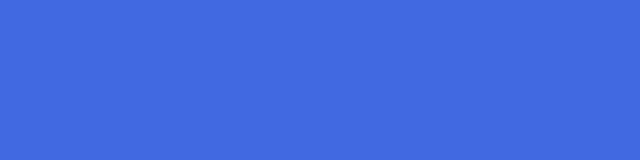
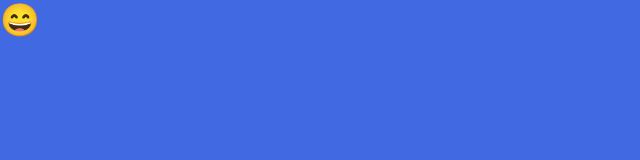
Before and after one commit to Asgard2015/test, a plain HTML site: page index.html in a window 1280 px wide. Shown: the whole page, without its empty margins (0-640 px from the left). Drawn offline with Linux system fonts and the light colour scheme.

Commit message:
changed test.html

```diff
--- a/index.html
+++ b/index.html
@@ -13,7 +13,7 @@
 </head>
 
 <body>
-
+    <h1>😄</h1>
 
 </body>
 
```
Also changed, not shown: test.html (+2 -0 lines).
